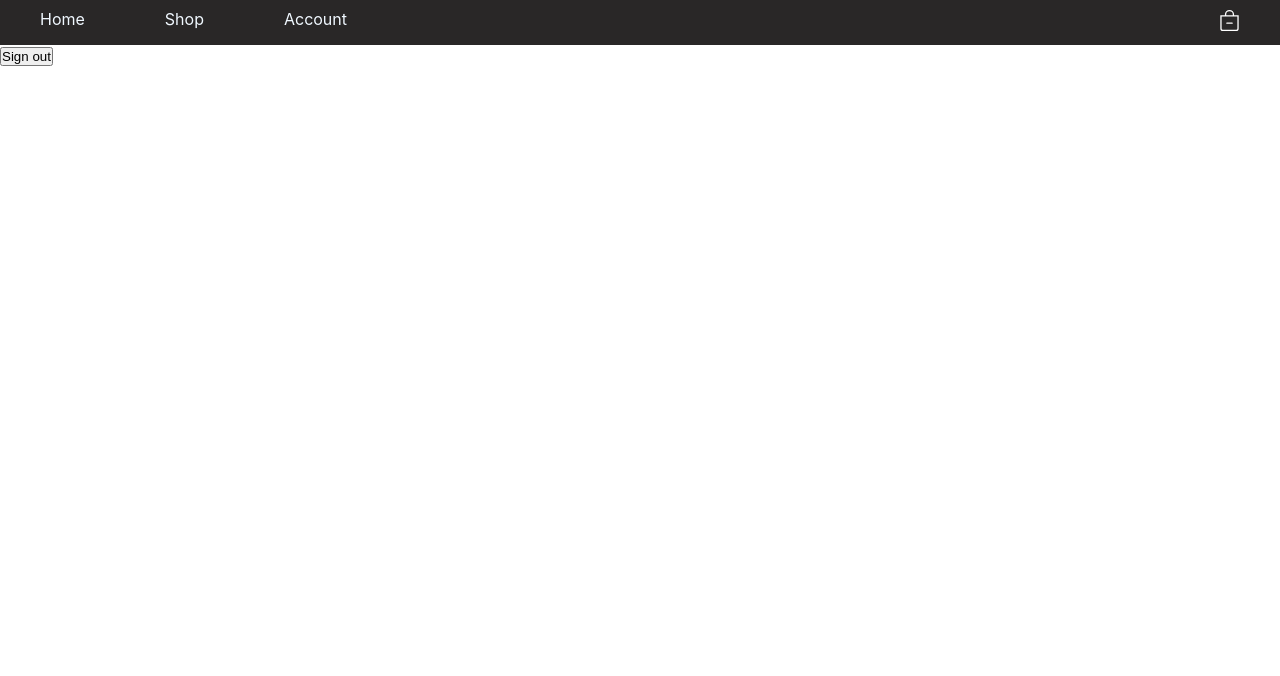
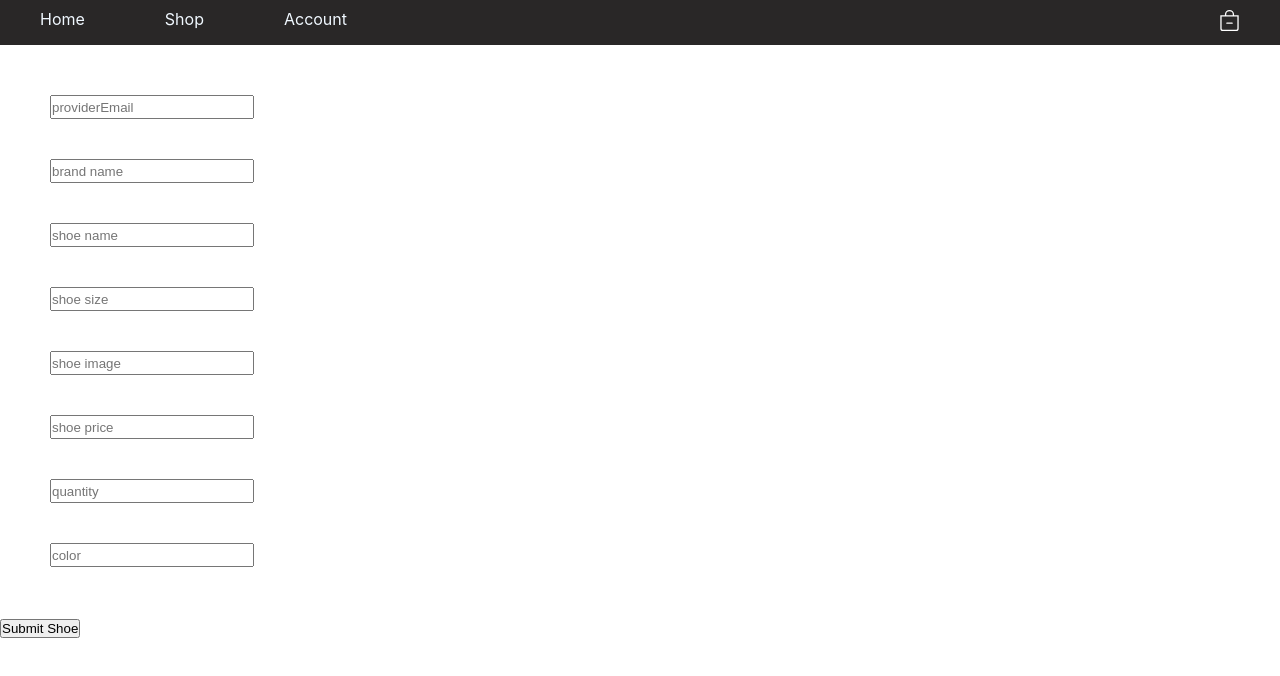
Before and after one commit to gbarn360/ecommerce-shoe-store, a React (Create React App) app in the folder client/: page /UserPage in a window 1280 px wide. Shown: the top 676 px of the page. Built offline with nearby package versions, Linux system fonts and the light colour scheme; the HTML template or start-up script is replaced by a standard one.

Commit message:
can now create shoe in account page

```diff
--- a/client/src/App.css
+++ b/client/src/App.css
@@ -458,3 +458,16 @@ canvas {
   font-size: 120px;
   overflow: hidden;
 }
+
+/* =================================================================*/
+/*userPage */
+.shoeInfo{
+  display: flex;
+  flex-direction: column;
+  margin:30px;
+}
+.shoeInfo input{
+  margin:20px;
+  width: 200px;
+  height:20px
+}
--- a/client/src/screens/UserPage.js
+++ b/client/src/screens/UserPage.js
@@ -1,17 +1,60 @@
 import React from 'react'
 import { useNavigate } from "react-router-dom";
 import NavBar from "../components/Navbar";
-
+import { useState } from 'react';
 
 export default function UserPage() {
 
     const navigate = useNavigate();
 
+    const[email,setEmail] = useState()
+    const[brand,setBrand] = useState()
+    const[name,setName] = useState()
+    const[size,setSize] = useState()
+    const[image,setImage] = useState()
+    const[price,setPrice] = useState()
+    const[quantity,setQuantity] = useState()
+    const[color,setColor] = useState()
+    const[response,setResponse] = useState()
+
+    const sendInfo = ()=>{
+
+      const requestOptions = {
+        method: 'POST',
+        headers: { 'Content-Type': 'application/json' },
+        body: JSON.stringify({ providerEmail:email,brandName:brand,shoeName:name,shoeSize:size,shoePicURL:image,price:price,quantity:quantity,color:color })
+      };
+
+      fetch("/api/addShoe", requestOptions)
+        .then(response => response.json())
+        .then(data => setResponse(data.message));
+    }
+
+
+
   return (
     <div>
         <NavBar />
 
-        <button onClick={[navigate("/"),localStorage.setItem("user",false)]}>Sign out</button>
+
+        {/* <button className='addShoe' onClick={[navigate("/"),localStorage.setItem("user",false)]}>Sign out</button> */}
+
+        <div className = "shoeInfo">
+        <input type="text" placeholder='providerEmail' onChange={(e) => setEmail(e.target.value)}/>
+        <input type="text" placeholder='brand name'onChange={(e) => setBrand(e.target.value)} />
+        <input type="text" placeholder='shoe name' onChange={(e) => setName(e.target.value)}/>
+        <input type="text" placeholder='shoe size' onChange={(e) => setSize(e.target.value)}/>
+        <input type="text" placeholder='shoe image' onChange={(e) => setImage(e.target.value)}/>
+        <input type="text" placeholder='shoe price' onChange={(e) => setPrice(e.target.value)}/>
+        <input type="text" placeholder='quantity' onChange={(e) => setQuantity(e.target.value)}/>
+        <input type="text" placeholder='color' onChange={(e) => setColor(e.target.value)}/>
+
+        </div>
+
+        <button onClick={()=>sendInfo()}>Submit Shoe </button>
+
+        {response}
+
     </div>
   )
 }
```
Also changed, not shown: 1 other file (tests, documents, lock files or other folders).
